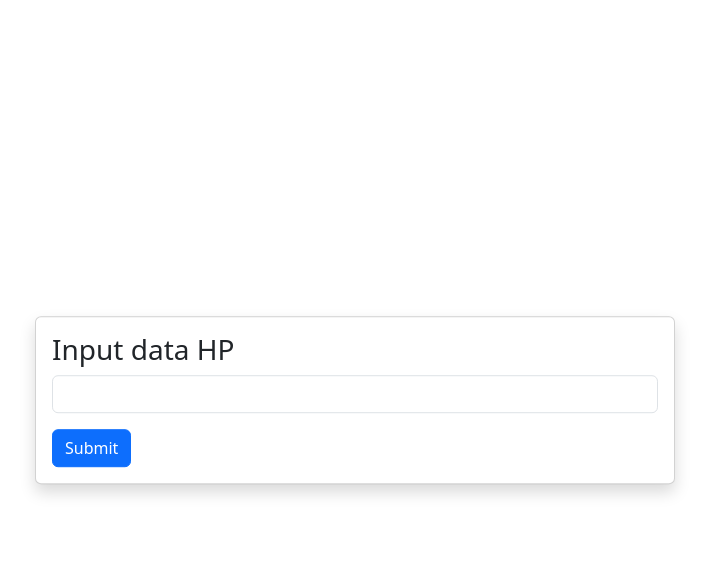
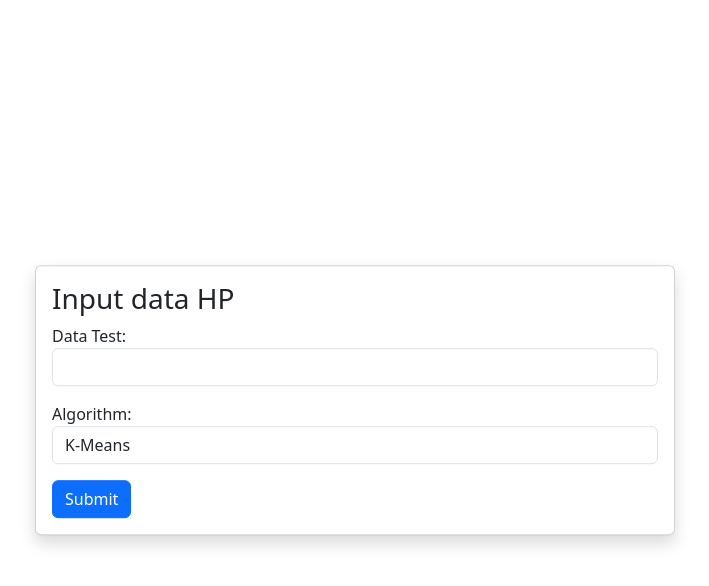
Before and after one commit to dean131/prediktor-harga-hp, a Django app: page / in a window 1280 px wide. Shown: the top 586 px of the page, without its empty margins (285-994 px from the left). Run offline with Django 4.2, Linux system fonts and the light colour scheme.

Commit message:
dari farid

```diff
--- a/mysite/views.py
+++ b/mysite/views.py
@@ -1,33 +1,56 @@
 from django.shortcuts import render
-
 import joblib
 
 def index(request):
     return render(request, 'index.html')
 
 def classify(request):
-    model = joblib.load('static\model_ml\model_knn_prediksi_harga_hp.pkl')
+    algorithm = request.POST.get('algorithm')  # Mendapatkan pilihan algoritma dari permintaan POST
+
+    if algorithm == 'kmeans':
+        model = joblib.load('static\model_ml\kmeans_model.pkl')
+    elif algorithm == 'knn':
+        model = joblib.load('static/model_ml/model_knn_prediksi_harga_hp.pkl')
+    else:
+        return render(request, 'error.html', {'message': 'Invalid algorithm selection'})  # Menampilkan halaman error jika algoritma tidak valid
 
     data_test = request.POST.get('data_test')
     data_test = data_test.split()
     array_baru = []
     for angka in data_test:
         array_baru.append(float(angka))
-    predict = model.predict([array_baru])
 
-    match predict[0]:
-        case 0:
+    if algorithm == 'kmeans':
+        cluster = model.predict([array_baru])
+
+        if cluster == 0:
             predict = 'Low Cost'
-        case 1:
+        elif cluster == 1:
             predict = 'Medium Cost'
-        case 2:
+        elif cluster == 2:
             predict = 'High Cost'
-        case 3:
+        elif cluster == 3:
             predict = 'Very High Cost'
-        case _:
+        else:
             predict = 'Unknown'
+
+    elif algorithm == 'knn':
+        predict = model.predict([array_baru])
+        if predict == 0:
+            predict = 'Low Cost'
+        elif predict == 1:
+            predict = 'Medium Cost'
+        elif predict == 2:
+            predict = 'High Cost'
+        elif predict == 3:
+            predict = 'Very High Cost'
+        else:
+            predict = 'Unknown'
+
+    else:
+        return render(request, 'error.html', {'message': 'Invalid algorithm selection'})  # Menampilkan halaman error jika algoritma tidak valid
 
     context = {
         'predict': predict,
-        }
+    }
     return render(request, 'output.html', context)
--- a/templates/index.html
+++ b/templates/index.html
@@ -13,7 +13,15 @@
             <h3>Input data HP</h3>
             <form action="classify" method="post">{% csrf_token %}
                 <div class="mb-3">
+                    <label for="data_test">Data Test:</label>
                     <input type="text" class="form-control" id="data_test" name="data_test">
+                </div>
+                <div class="mb-3">
+                    <label for="algorithm">Algorithm:</label>
+                    <select class="form-control" id="algorithm" name="algorithm">
+                        <option value="kmeans">K-Means</option>
+                        <option value="knn">K-Nearest Neighbors</option>
+                    </select>
                 </div>
                 <button type="submit" class="btn btn-primary">Submit</button>
             </form>
```
Also changed, not shown: 1 other file.
